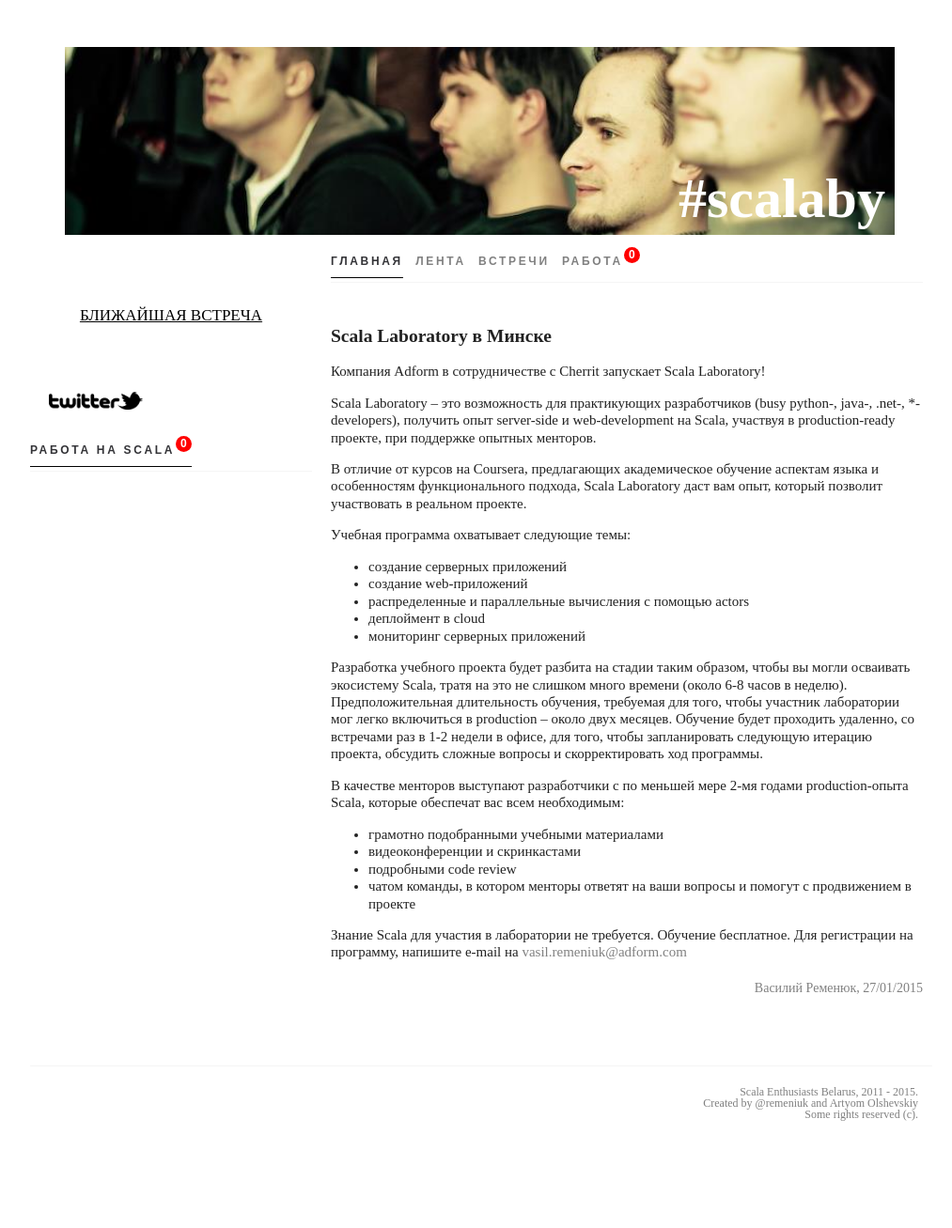
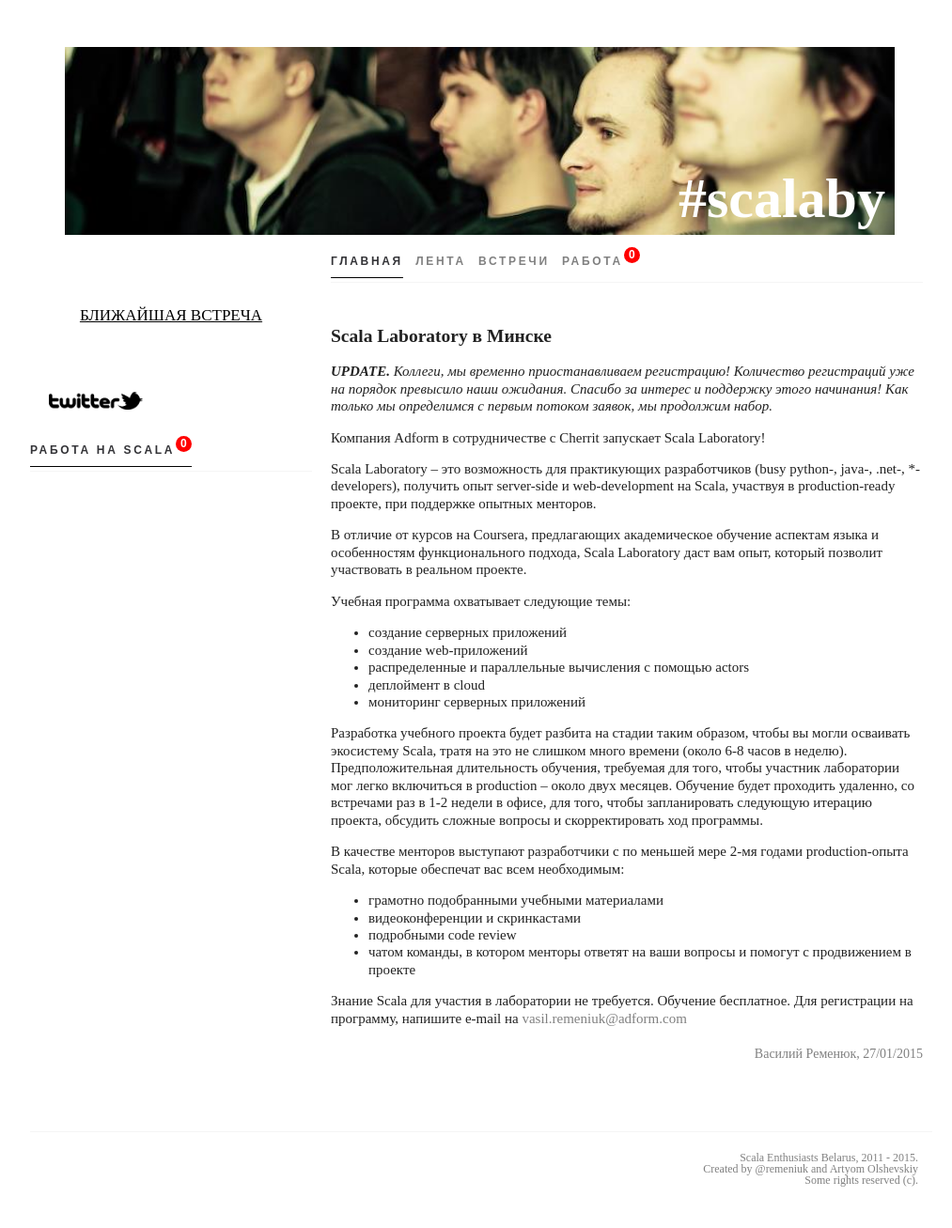
Before and after one commit to scalaby/scalaby.github.io, a Jekyll site: the page built from news/_posts/2015-01-27-scala-lab.markdown, in a window 1280 px wide. Shown: the whole page at 94% size, without its empty margins (143-1156 px from the left). Built offline with Jekyll 4.4.1, drawn with Linux system fonts in a browser that asks for light colours; nearby versions of some CDN libraries; some web fonts are replaced; comment, search, counter and statistics services are not loaded; before the commit the page ends 1237 px from its top, so only the background shows below that.

Commit message:
suspended lab

```diff
--- a/news/_posts/2015-01-27-scala-lab.markdown
+++ b/news/_posts/2015-01-27-scala-lab.markdown
@@ -3,6 +3,8 @@ layout: page
 title: Scala Laboratory в Минске
 author: <a href="http://twitter.com/remeniuk">Василий Ременюк</a>
 ---
+***UPDATE.** Коллеги, мы временно приостанавливаем регистрацию! Количество регистраций уже на порядок превысило наши ожидания. Спасибо за интерес и поддержку этого начинания! Как только мы определимся с первым потоком заявок, мы продолжим набор.*
+
 Компания Adform в сотрудничестве с Cherrit запускает Scala Laboratory!
 
 Scala Laboratory – это возможность для практикующих разработчиков (busy python-, java-, .net-, *-developers), получить опыт server-side и web-development на Scala, участвуя в production-ready проекте, при поддержке опытных менторов.
```
